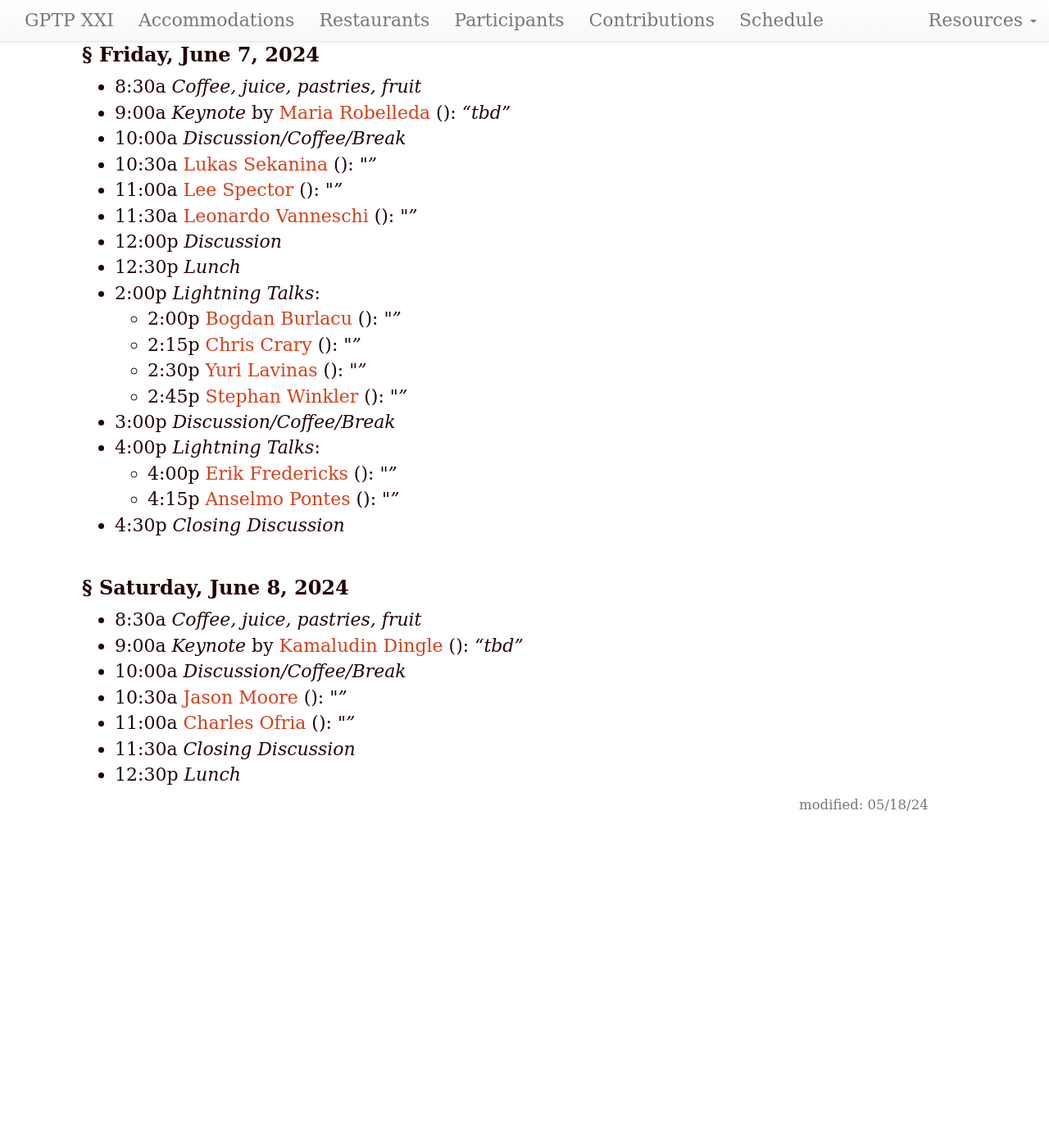
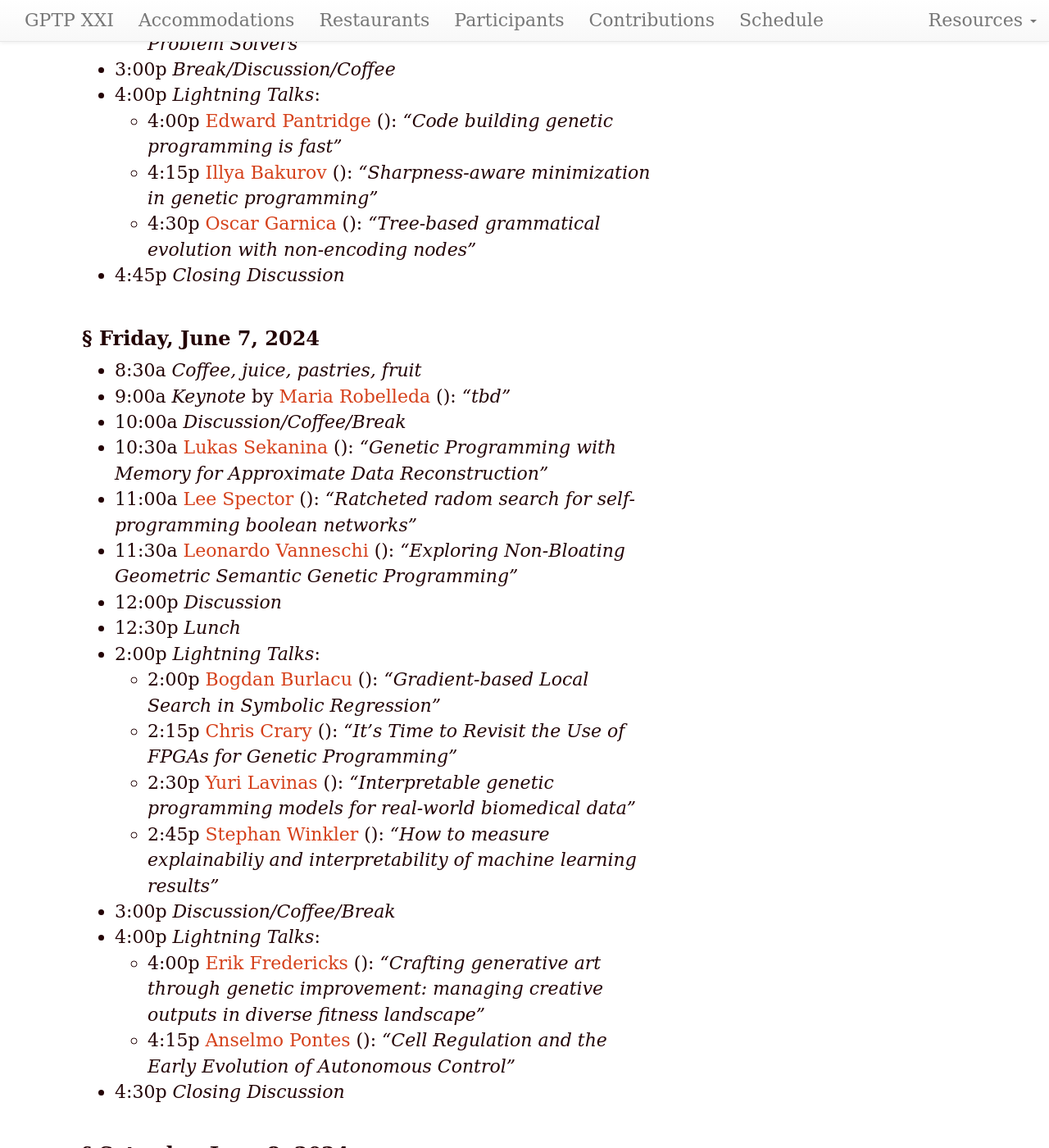
Before and after one commit to GPTP-workshop/gptp-workshop.github.io, a Jekyll site: the page built from schedule.md, in a window 1280 px wide and 1400 px high, scrolled down 1344 px. Shown: the whole window at 82% size. Built offline with Jekyll 4.4.1, drawn with Linux system fonts in a browser that asks for light colours; our own code applies the rules of GitHub Pages for plain Markdown files; before the commit the page ends 2379 px from its top, so only the background shows below that; some of the changed text lies outside the part shown.

Commit message:
Update schedule.md

```diff
--- a/schedule.md
+++ b/schedule.md
@@ -19,21 +19,21 @@ GPTP-2024 will be held at the main campus of University of Michigan, Weiser Hall
 - 9:00a _Opening Remarks_
 - 9:15a _Keynote_ by [Allison Earl](https://lsa.umich.edu/psych/people/faculty/anearl.html) (University of Michigan, Psychology): _"tbd"_
 - 10:00a _Break/Discussion/Coffee_
-- 10:30a [Mark Kotanchek](https://) (): _""_
-- 11:00a [Mengjie Zhang](https://) (): _""_
-- 11:30a [James McDermott](https://) (): _""_
+- 10:30a [Mark Kotanchek](https://) (): _"Representation and reachability: assumtion impact in data modeling"_
+- 11:00a [Mengjie Zhang](https://) (): _"EvoFeat: genetic programming-based feature engineering approach to tabular data classification"_
+- 11:30a [James McDermott](https://) (): _"Evolving to Extinction: a Case Study in Population Dynamics"_
 - 12:00p _Discussion_
 - 12:30p _Lunch_
 - 2:00p _Lightning Talks_:
-  - 2:00p [Moshe Sipper](https://) (): _""_
-  - 2:15p [Nuno Lourenco](https://) ():  _""_
-  - 2:30p [Erik Hemberg](https://) ():  _""_
-  - 2:45p [Stephen Kelly](https://) ():  _""_
+  - 2:00p [Moshe Sipper](https://) (): _"Deep learning-based operators for evolutionary algorithms"_
+  - 2:15p [Nuno Lourenco](https://) ():  _"Automatic design of autoencoders using neuroevolution"_
+  - 2:30p [Erik Hemberg](https://) ():  _"Survey of genetic programming and large language models"_
+  - 2:45p [Stephen Kelly](https://) ():  _"Evolving Multi-Domain Problem Solvers"_
 - 3:00p _Break/Discussion/Coffee_
 - 4:00p _Lightning Talks_:
-  - 4:00p [Edward Pantridge](https://) (): _""_
-  - 4:15p [Illya Bakurov](https://) (): _""_
-  - 4:30p [Inaki Hidalgo](https://) (): _""_
+  - 4:00p [Edward Pantridge](https://) (): _"Code building genetic programming is fast"_
+  - 4:15p [Illya Bakurov](https://) (): _"Sharpness-aware minimization in genetic programming"_
+  - 4:30p [Oscar Garnica](https://) (): _"Tree-based grammatical evolution with non-encoding nodes"_
 - 4:45p _Closing Discussion_
 
 ### Friday, June 7, 2024
@@ -41,28 +41,28 @@ GPTP-2024 will be held at the main campus of University of Michigan, Weiser Hall
 - 8:30a _Coffee, juice, pastries, fruit_
 - 9:00a _Keynote_ by [Maria Robelleda](https://) (): _"tbd"_
 - 10:00a _Discussion/Coffee/Break_
-- 10:30a [Lukas Sekanina](https://) (): _""_
-- 11:00a [Lee Spector](https://) (): _""_
-- 11:30a [Leonardo Vanneschi](https://) (): _""_
+- 10:30a [Lukas Sekanina](https://) (): _"Genetic Programming with Memory for Approximate Data Reconstruction"_
+- 11:00a [Lee Spector](https://) (): _"Ratcheted radom search for self-programming boolean networks"_
+- 11:30a [Leonardo Vanneschi](https://) (): _"Exploring Non-Bloating Geometric Semantic Genetic Programming"_
 - 12:00p _Discussion_
 - 12:30p _Lunch_
 - 2:00p _Lightning Talks_:
-  - 2:00p [Bogdan Burlacu](https://) (): _""_
-  - 2:15p [Chris Crary](https://) ():  _""_
-  - 2:30p [Yuri Lavinas](https://) ():  _""_
-  - 2:45p [Stephan Winkler](https://) ():  _""_
+  - 2:00p [Bogdan Burlacu](https://) (): _"Gradient-based Local Search in Symbolic Regression"_
+  - 2:15p [Chris Crary](https://) ():  _"It's Time to Revisit the Use of FPGAs for Genetic Programming"_
+  - 2:30p [Yuri Lavinas](https://) ():  _"Interpretable genetic programming models for real-world biomedical data"_
+  - 2:45p [Stephan Winkler](https://) ():  _"How to measure explainabiliy and interpretability of machine learning results"_
 - 3:00p _Discussion/Coffee/Break_
 - 4:00p _Lightning Talks_:
-  - 4:00p [Erik Fredericks](https://) (): _""_
-  - 4:15p [Anselmo Pontes](https://) (): _""_
+  - 4:00p [Erik Fredericks](https://) (): _"Crafting generative art through genetic improvement: managing creative outputs in diverse fitness landscape"_
+  - 4:15p [Anselmo Pontes](https://) (): _"Cell Regulation and the Early Evolution of Autonomous Control"_
 - 4:30p _Closing Discussion_
 
 ### Saturday, June 8, 2024
 - 8:30a _Coffee, juice, pastries, fruit_
 - 9:00a _Keynote_ by [Kamaludin Dingle](https://) (): _"tbd"_
 - 10:00a _Discussion/Coffee/Break_
-- 10:30a [Jason Moore](https://) (): _""_
-- 11:00a [Charles Ofria](https://) (): _""_
+- 10:30a [Jason Moore](https://) (): _"Hidden lexicase selection parameters: varying population size and test case redundancy with diagnostic metrics"_
+- 11:00a [Charles Ofria](https://) (): _"Using lineage age to augment search space exploratin in lexicase selection"_
 - 11:30a _Closing Discussion_
 - 12:30p _Lunch_
 
```
